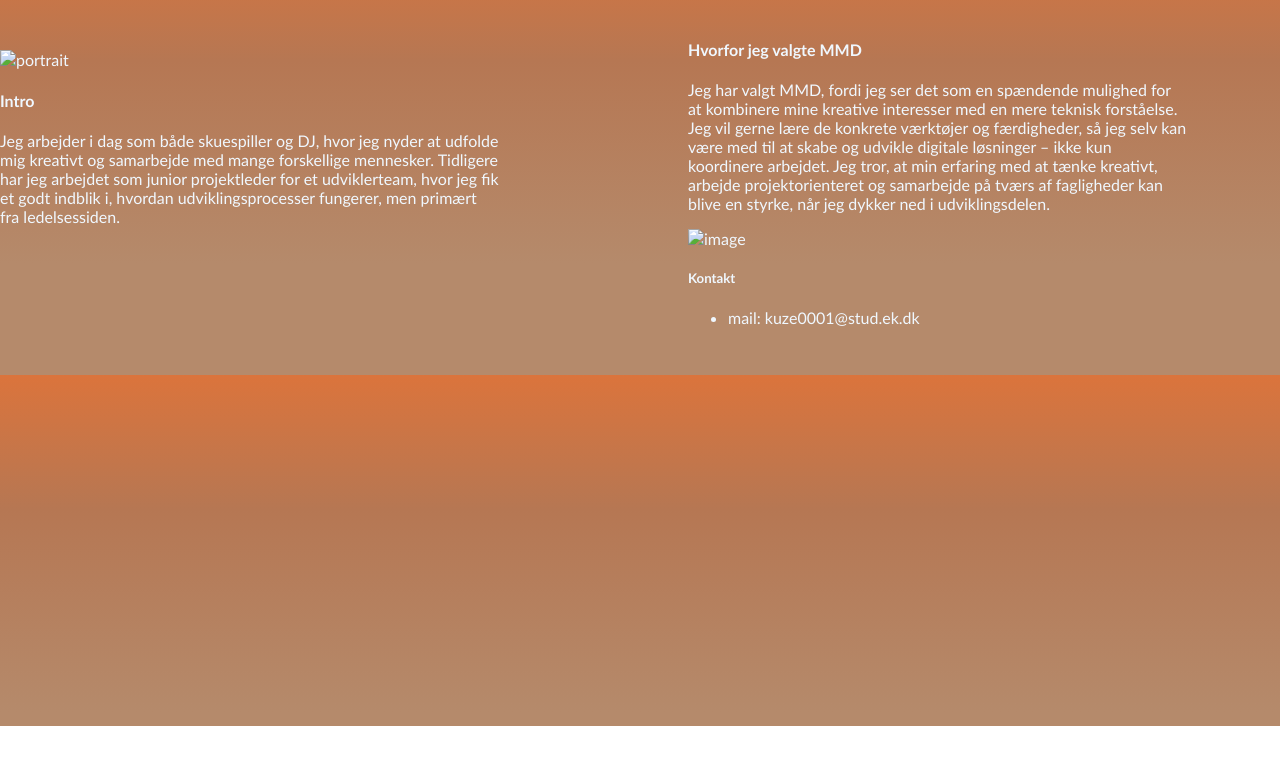
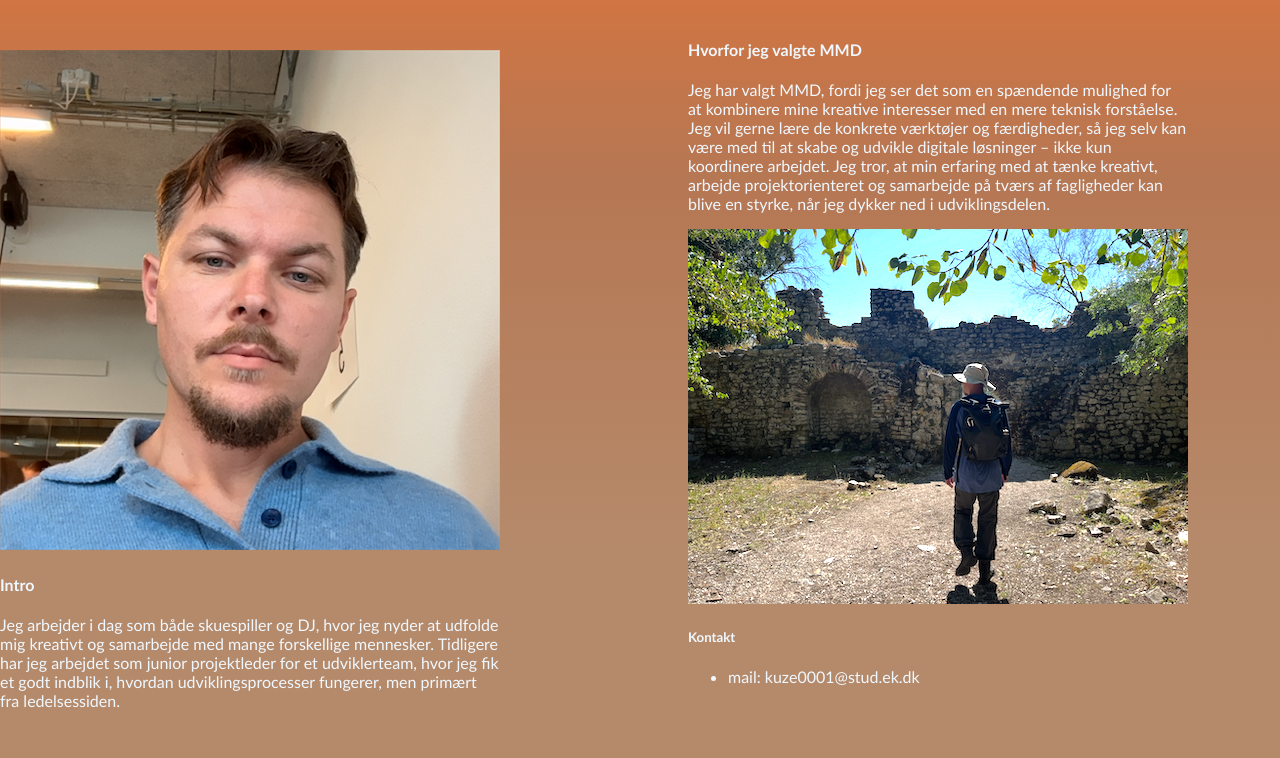
Before and after one commit to KushZeneli1/visitkort_kush_MMD, a plain HTML site: page index.html in a window 1280 px wide. Shown: the part 74-832 px from the top of the page. Before the commit the page ends 800 px from the top, so only its background shows below. Drawn offline with Linux system fonts and the light colour scheme.

Commit message:
index.html

```diff
--- a/index.html
+++ b/index.html
@@ -12,7 +12,7 @@
 <body>
     <section>
         <div class="portrait">
-            <img src="images/Rectangle.png" alt="portrait">
+            <img src="Rectangle.png" alt="portrait">
             <h4>Intro</h4>
             <p>
                 Jeg arbejder i dag som både skuespiller og DJ, hvor jeg nyder at udfolde mig kreativt og samarbejde med mange forskellige mennesker. Tidligere har jeg arbejdet som junior projektleder for et udviklerteam, hvor jeg fik et godt indblik i, hvordan udviklingsprocesser fungerer, men primært fra ledelsessiden.
@@ -27,7 +27,7 @@
                      Jeg har valgt MMD, fordi jeg ser det som en spændende mulighed for at kombinere mine kreative interesser med en mere teknisk forståelse. Jeg vil gerne lære de konkrete værktøjer og færdigheder, så jeg selv kan være med til at skabe og udvikle digitale løsninger – ikke kun koordinere arbejdet. Jeg tror, at min erfaring med at tænke kreativt, arbejde projektorienteret og samarbejde på tværs af fagligheder kan blive en styrke, når jeg dykker ned i udviklingsdelen.
                 </p>
 
-                <div class="image"><img src="images/IMG_1310.png" alt="image"></div>
+                <div class="image"><img src="IMG_1310.png" alt="image"></div>
                 <h5>Kontakt</h5>
                 <ul>
                     <li>
```
